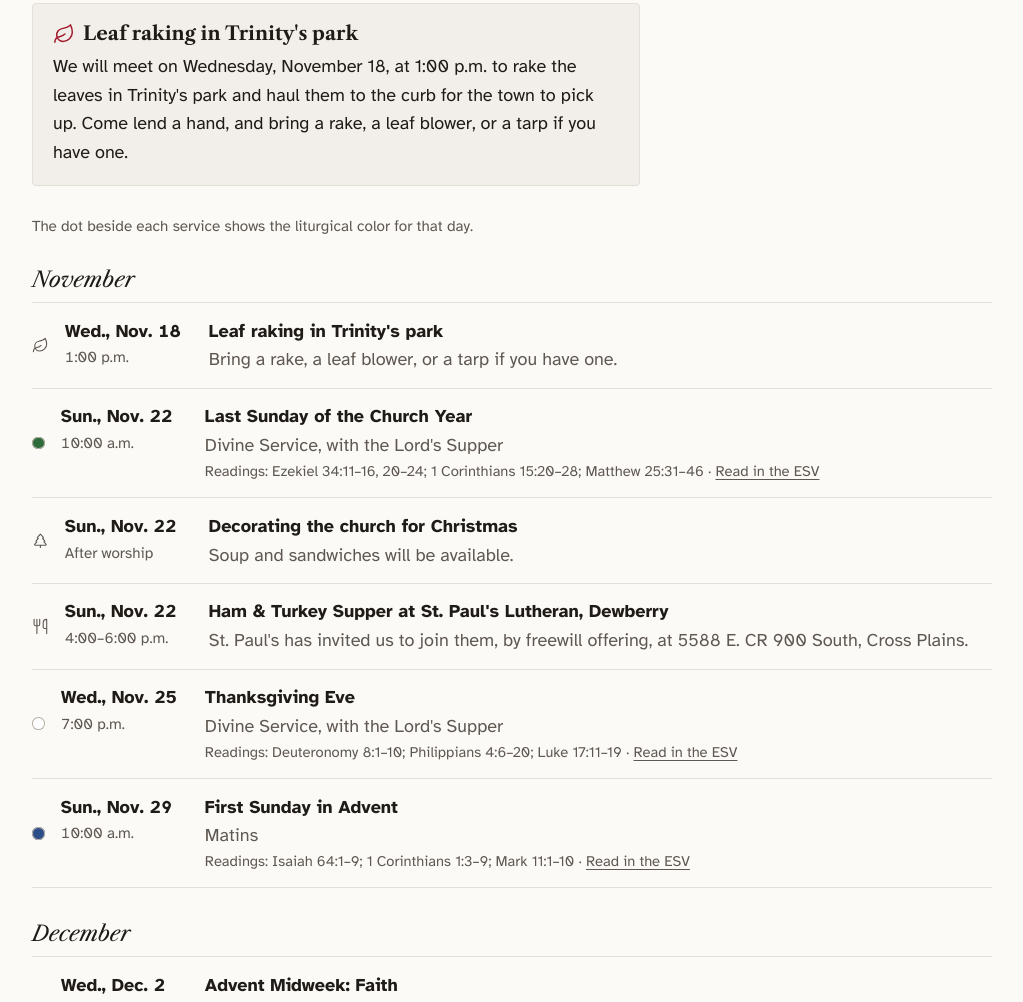
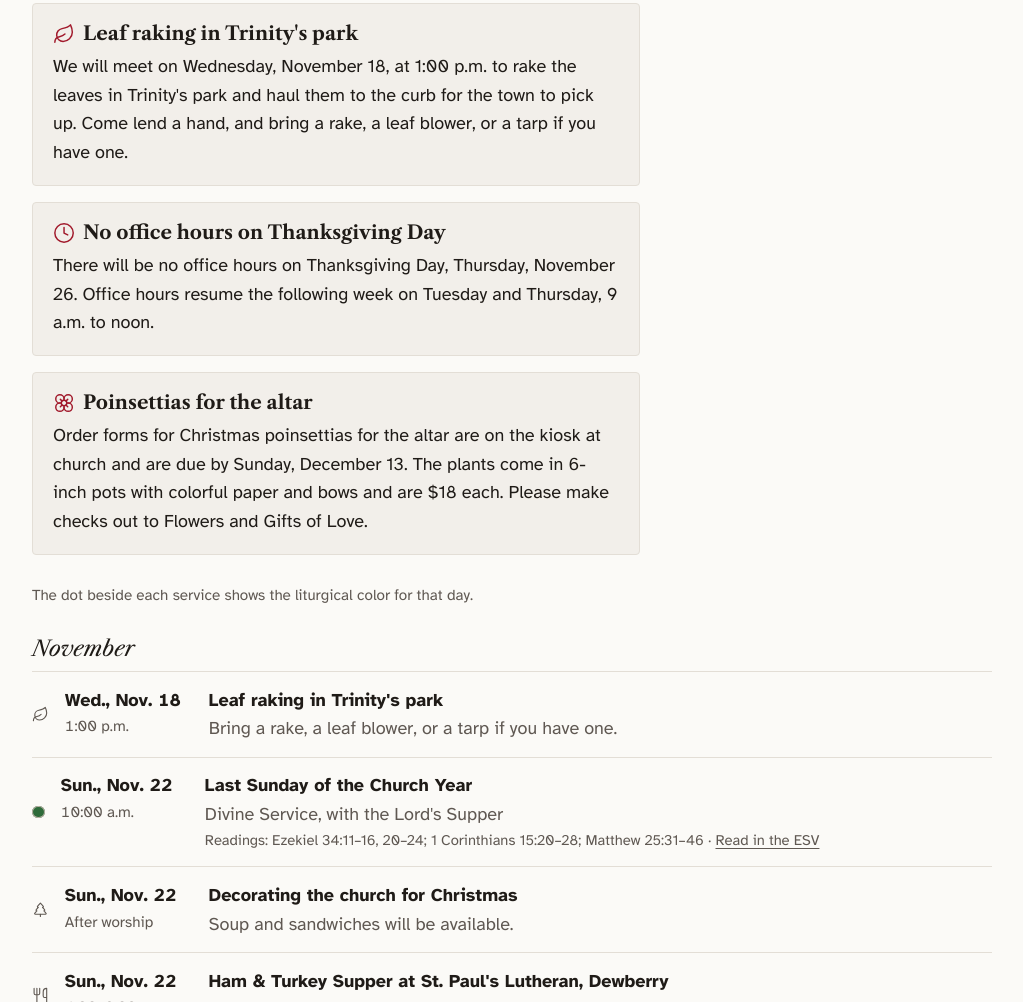
Before and after one commit to trinitydillsboro/trinitydillsboro, a plain HTML site: page index.html in a window 1280 px wide. Shown: the part 4836-5838 px from the top of the page, without its empty margins (128-1151 px from the left). Drawn offline with nearby package versions, Linux system fonts and the light colour scheme.

Commit message:
Announce the poinsettia orders and the Thanksgiving office hours
Co-Authored-By: Claude Fable 5.2 <noreply@anthropic.com>
Claude-Session: https://claude.ai/code/session_014smWBUM1zv54ZK6oSQcAMT

```diff
--- a/index.html
+++ b/index.html
@@ -573,6 +573,7 @@ mark.blank {
 <symbol id="i-house" viewBox="0 0 24 24"><path d="M15 21v-8a1 1 0 0 0-1-1h-4a1 1 0 0 0-1 1v8" /><path d="M3 10a2 2 0 0 1 .709-1.528l7-5.999a2 2 0 0 1 2.582 0l7 5.999A2 2 0 0 1 21 10v9a2 2 0 0 1-2 2H5a2 2 0 0 1-2-2z" /></symbol>
 <symbol id="i-radio" viewBox="0 0 24 24"><path d="M4.9 19.1C1 15.2 1 8.8 4.9 4.9" /><path d="M7.8 16.2c-2.3-2.3-2.3-6.1 0-8.5" /><circle cx="12" cy="12" r="2" /><path d="M16.2 7.8c2.3 2.3 2.3 6.1 0 8.5" /><path d="M19.1 4.9C23 8.8 23 15.1 19.1 19" /></symbol>
 <symbol id="i-leaf" viewBox="0 0 24 24"><path d="M11 20A7 7 0 0 1 9.8 6.1C15.5 5 17 4.48 19 2c1 2 2 4.18 2 8 0 5.5-4.78 10-10 10Z" /><path d="M2 21c0-3 1.85-5.36 5.08-6C9.5 14.52 12 13 13 12" /></symbol>
+<symbol id="i-flower" viewBox="0 0 24 24"><circle cx="12" cy="12" r="3" /><path d="M12 16.5A4.5 4.5 0 1 1 7.5 12 4.5 4.5 0 1 1 12 7.5a4.5 4.5 0 1 1 4.5 4.5 4.5 4.5 0 1 1-4.5 4.5" /><path d="M12 7.5V9" /><path d="M7.5 12H9" /><path d="M16.5 12H15" /><path d="M12 16.5V15" /><path d="m8 8 1.88 1.88" /><path d="M14.12 9.88 16 8" /><path d="m8 16 1.88-1.88" /><path d="M14.12 14.12 16 16" /></symbol>
 <symbol id="i-shopping-basket" viewBox="0 0 24 24"><path d="m15 11-1 9" /><path d="m19 11-4-7" /><path d="M2 11h20" /><path d="m3.5 11 1.6 7.4a2 2 0 0 0 2 1.6h9.8a2 2 0 0 0 2-1.6l1.7-7.4" /><path d="M4.5 15.5h15" /><path d="m5 11 4-7" /><path d="m9 11 1 9" /></symbol>
 <symbol id="i-utensils" viewBox="0 0 24 24"><path d="M3 2v7c0 1.1.9 2 2 2h4a2 2 0 0 0 2-2V2" /><path d="M7 2v20" /><path d="M21 15V2a5 5 0 0 0-5 5v6c0 1.1.9 2 2 2h3Zm0 0v7" /></symbol>
 <symbol id="i-tree-pine" viewBox="0 0 24 24"><path d="m17 14 3 3.3a1 1 0 0 1-.7 1.7H4.7a1 1 0 0 1-.7-1.7L7 14h-.3a1 1 0 0 1-.7-1.7L9 9h-.2A1 1 0 0 1 8 7.3L12 3l4 4.3a1 1 0 0 1-.8 1.7H15l3 3.3a1 1 0 0 1-.7 1.7H17Z" /><path d="M12 22v-3" /></symbol>
@@ -775,6 +776,14 @@ mark.blank {
         <article class="news-item" data-date="2026-11-18">
           <h3><svg class="icon" aria-hidden="true" focusable="false"><use href="#i-leaf"/></svg>Leaf raking in Trinity's park</h3>
           <p>We will meet on Wednesday, November 18, at 1:00 p.m. to rake the leaves in Trinity's park and haul them to the curb for the town to pick up. Come lend a hand, and bring a rake, a leaf blower, or a tarp if you have one.</p>
+        </article>
+        <article class="news-item" data-date="2026-11-26">
+          <h3><svg class="icon" aria-hidden="true" focusable="false"><use href="#i-clock"/></svg>No office hours on Thanksgiving Day</h3>
+          <p>There will be no office hours on Thanksgiving Day, Thursday, November 26. Office hours resume the following week on Tuesday and Thursday, 9 a.m. to noon.</p>
+        </article>
+        <article class="news-item" data-date="2026-12-13">
+          <h3><svg class="icon" aria-hidden="true" focusable="false"><use href="#i-flower"/></svg>Poinsettias for the altar</h3>
+          <p>Order forms for Christmas poinsettias for the altar are on the kiosk at church and are due by Sunday, December 13. The plants come in 6-inch pots with colorful paper and bows and are $18 each. Please make checks out to Flowers and Gifts of Love.</p>
         </article>
       </div>
 
```
